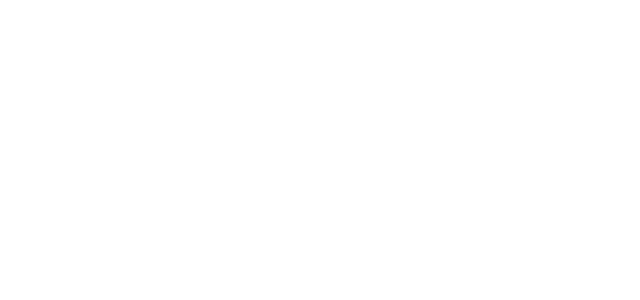
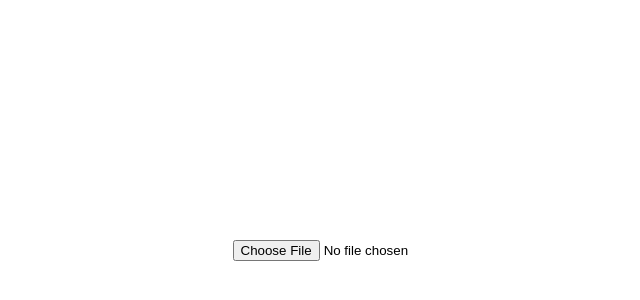
Before and after one commit to kordobby/about-file, a React (Create React App) app: page / in a window 1280 px wide. Shown: the part 150-450 px from the top of the page, without its empty margins (41-681 px from the left). Built offline with nearby package versions, Linux system fonts and the light colour scheme.

Commit message:
add. file input

```diff
--- a/src/App.tsx
+++ b/src/App.tsx
@@ -1,9 +1,32 @@
-import React from "react";
-import logo from "./logo.svg";
-import "./App.css";
+import styled from "styled-components";
 
 function App() {
-  return <div className="App"></div>;
+  const handleFile = (event: React.ChangeEvent<HTMLInputElement>) => {
+    console.log("target Value 👉🏻", event.target.value); // C:\fakepath\Group 208.jpg
+    console.log("target File 👉🏻", event.target.files); // File object...
+    const file = event.target.files;
+    console.log("File Type 👉🏻", typeof file); // object
+  };
+
+  return (
+    <Layout>
+      <Input type="file" id="imgFile" onChange={handleFile} />
+    </Layout>
+  );
 }
 
 export default App;
+
+const Layout = styled.section`
+  width: 100vh;
+  height: 100vh;
+  display: flex;
+  justify-content: center;
+  align-items: center;
+`;
+
+const Input = styled.input`
+  /* width: 500px;
+  height: 50px;
+  border-radius: 20px; */
+`;
```
